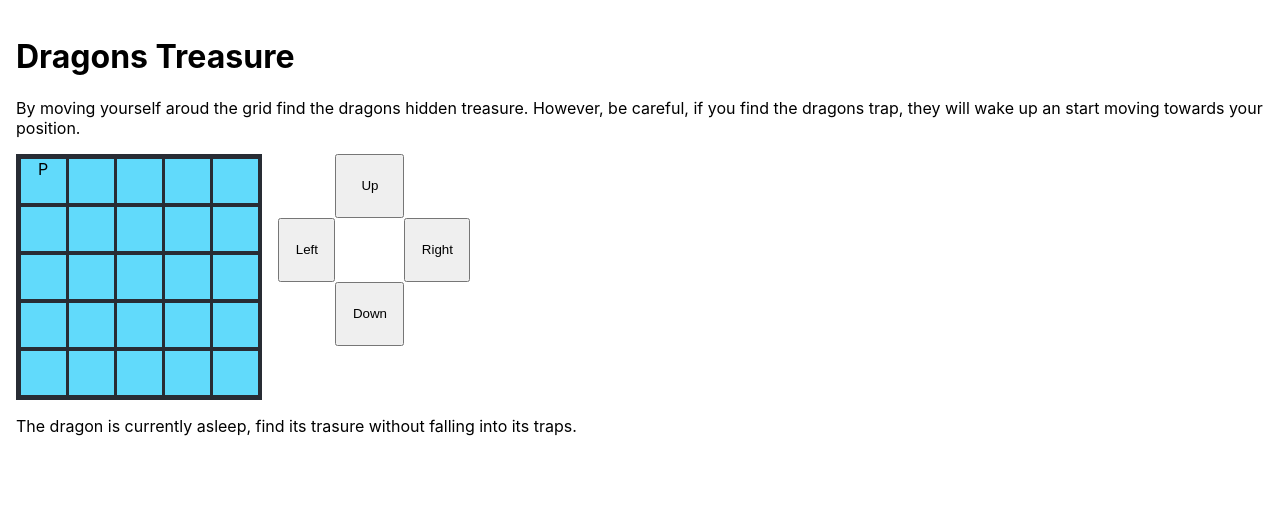
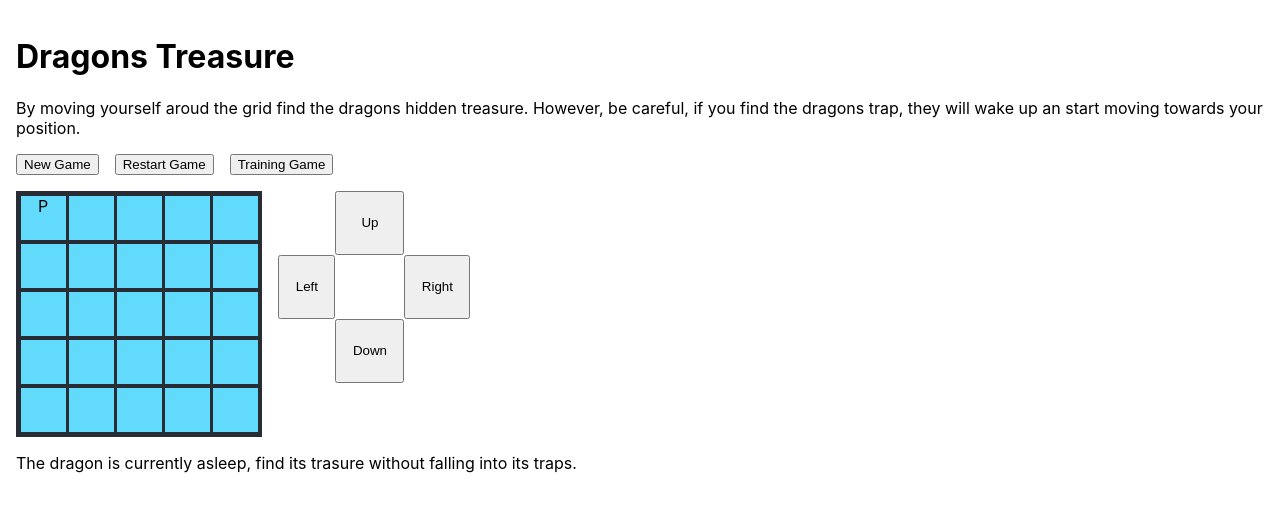
Before and after one commit to timothyf1/dragon-treasure, a React (Create React App) app: page / in a window 1280 px wide. Shown: the top 512 px of the page. Built offline with nearby package versions, Linux system fonts and the light colour scheme.

Commit message:
Added game options, code to impelment training game

```diff
--- a/src/App.js
+++ b/src/App.js
@@ -1,4 +1,5 @@
 import Board from './Board'
+import GameControls from './GameControl';
 import PlayerControls from './PlayerControl';
 
 import './App.css';
@@ -32,6 +33,19 @@ function Game() {
     }
   }
 
+  function handleGameOptions(option) {
+    if (option === "training-game") {
+      setPlayerPosition([0, 0]);
+      setTrapPosition([2, 1]);
+      setDragonPosition([3, 3]);
+      setTreasurePosition([4, 4]);
+
+      setGameInProgress(true);
+      setDragonAwake(false);
+      setGameStatus("The dragon is currently asleep, find its trasure without falling into its traps.");
+    }
+  }
+
   if (gameInProgress) {
     // Check win condition
     if (checkSamePostion(playerPosition, dragonPosition)) {
@@ -61,6 +75,7 @@ function Game() {
 
   return (
     <div>
+      <GameControls handleGameOptions={handleGameOptions} gameInProgress={gameInProgress} />
       <div className='game'>
         <Board boardCells={board} />
         <PlayerControls handleMove={handleMove} gameInProgress={gameInProgress} />
--- /dev/null
+++ b/src/GameControl.css
@@ -0,0 +1,12 @@
+.game-control {
+  margin-bottom: 1rem;
+  display: flex;
+  flex-direction: column;
+  gap: 1rem;
+}
+
+@media (min-width: 500px) {
+  .game-control {
+    flex-direction: row;
+  }
+}
--- /dev/null
+++ b/src/GameControl.js
@@ -0,0 +1,11 @@
+import './GameControl.css'
+
+export default function GameControls({ handleGameOptions, gameInProgress }) {
+  return (
+    <div className="game-control">
+      <button className="game-new-game" onClick={() => handleGameOptions("new-game")}>New Game</button>
+      <button className="game-restart-game" onClick={() => handleGameOptions("restart-game")}>Restart Game</button>
+      <button className="game-training-game" onClick={() => handleGameOptions("training-game")}>Training Game</button>
+    </div>
+  );
+}
```
